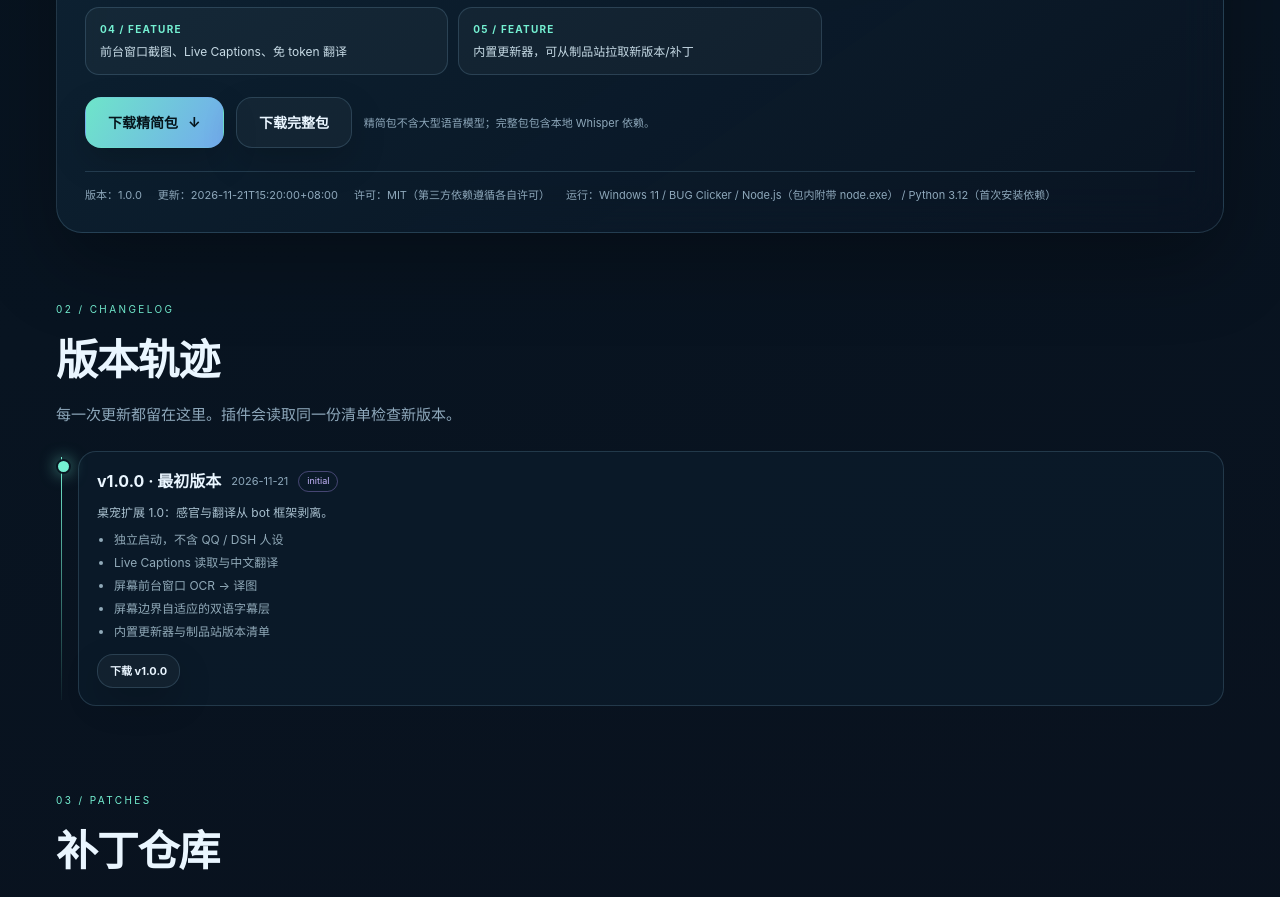
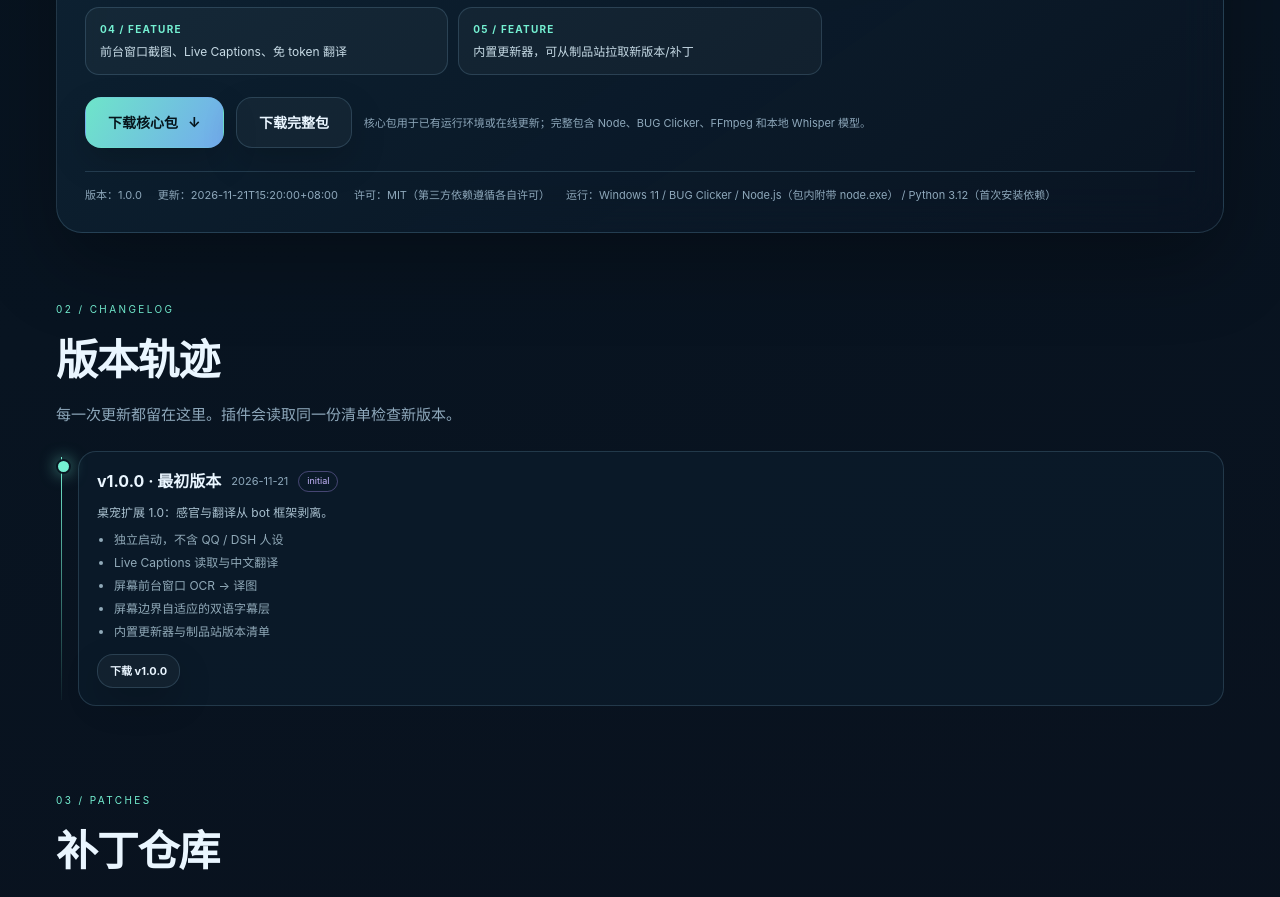
Before and after one commit to AguLonKing/xiaoya-crafts, a plain HTML site: page index.html in a window 1280 px wide. Shown: the part 1136-2033 px from the top of the page. Drawn offline with Linux system fonts and the light colour scheme.

Commit message:
update: download labels

```diff
--- a/index.html
+++ b/index.html
@@ -46,9 +46,9 @@
       <p class="plugin-summary" id="pluginSummary"></p>
       <div class="feature-grid" id="featureGrid"></div>
       <div class="download-row">
-        <a class="jelly primary" id="downloadLite" href="#">下载精简包 <span>↓</span></a>
+        <a class="jelly primary" id="downloadLite" href="#">下载核心包 <span>↓</span></a>
         <a class="jelly ghost" id="downloadFull" href="#">下载完整包</a>
-        <span class="hint">精简包不含大型语音模型；完整包包含本地 Whisper 依赖。</span>
+        <span class="hint">核心包用于已有运行环境或在线更新；完整包含 Node、BUG Clicker、FFmpeg 和本地 Whisper 模型。</span>
       </div>
       <div class="plugin-meta" id="pluginMeta"></div>
     </article>
```
